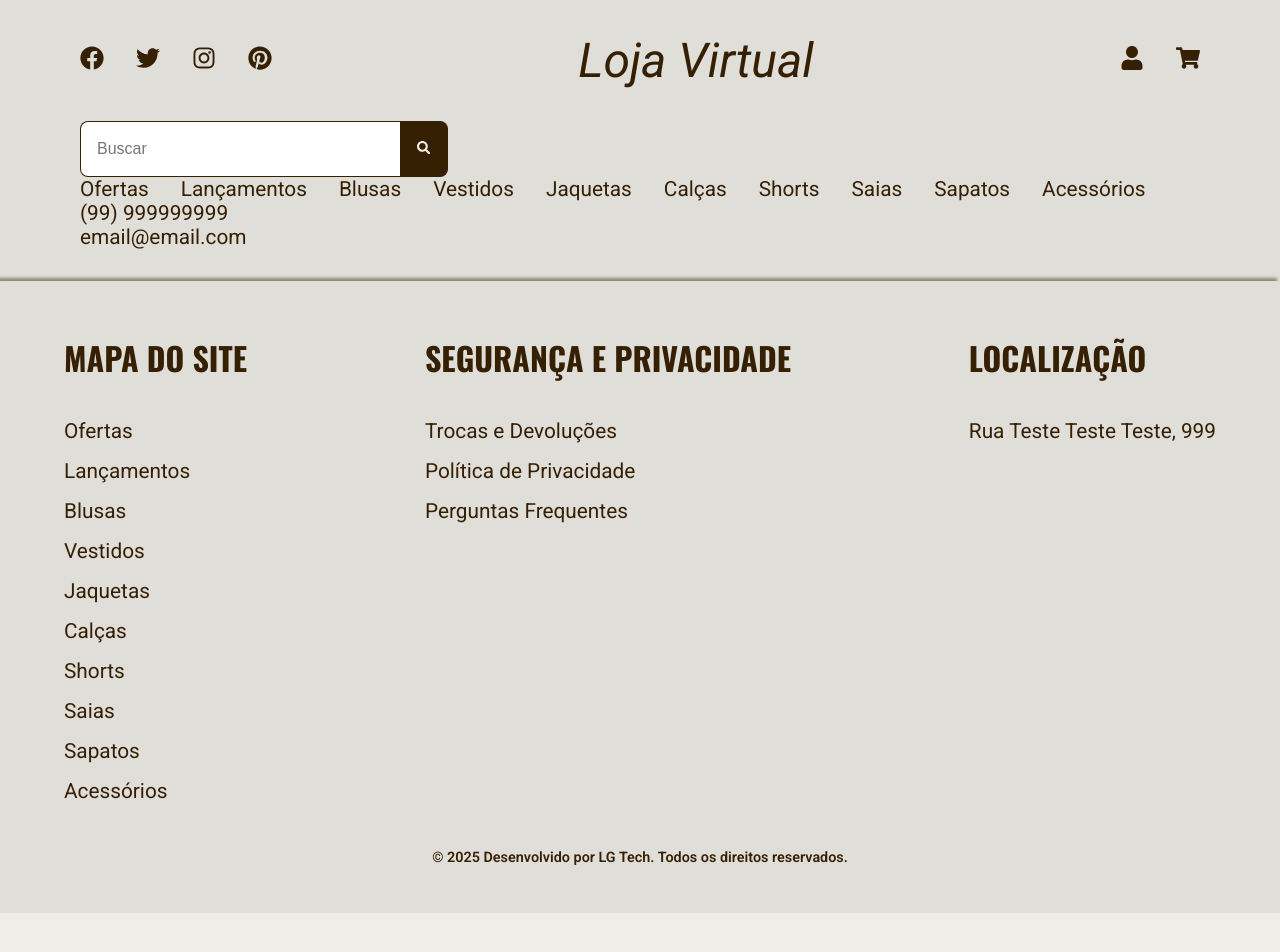
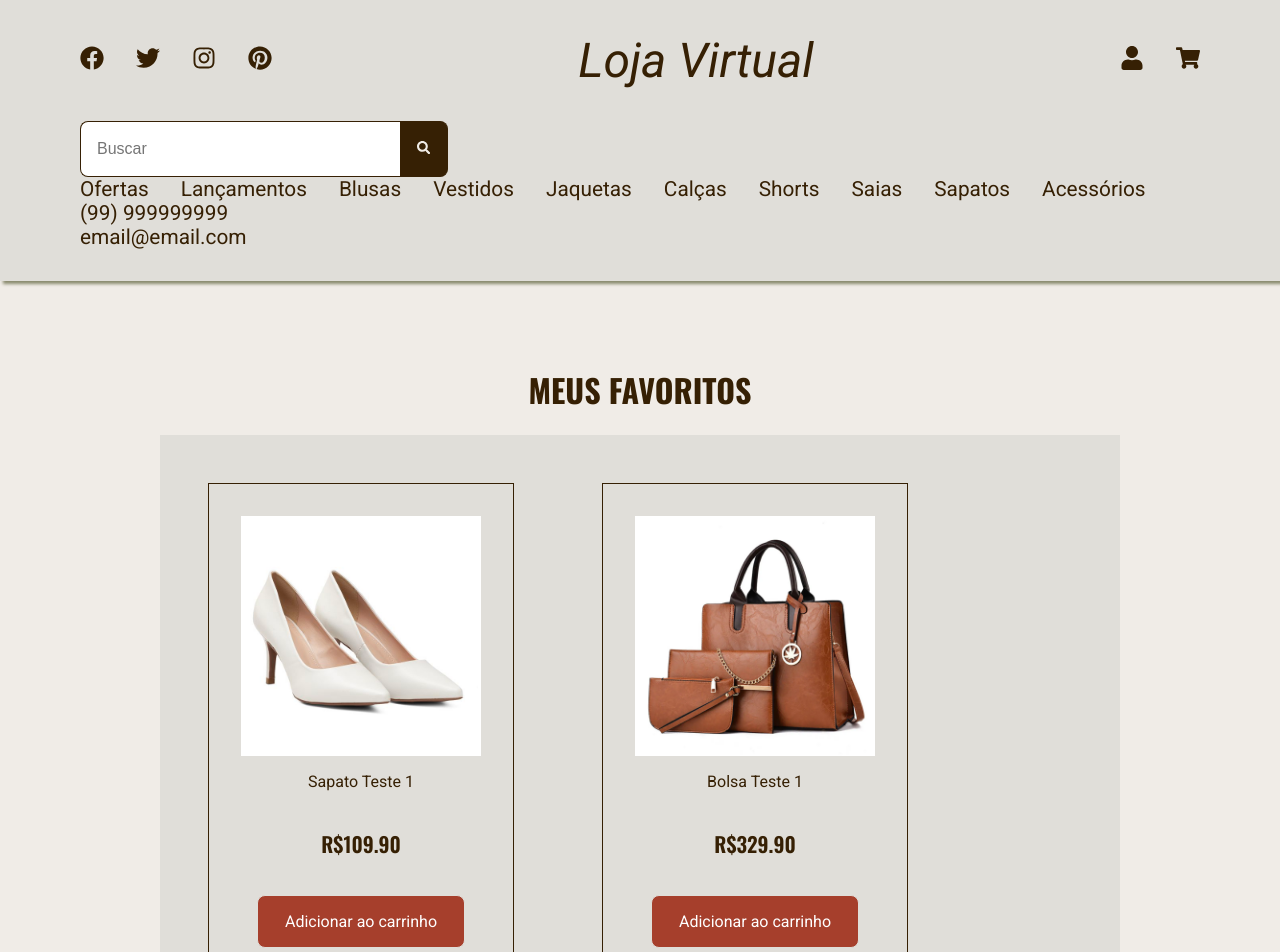
Before and after one commit to lucas14guesser/template-ecommerce-website, a React (Vite) app: page /meus-favoritos in a window 1280 px wide. Shown: the top 952 px of the page. Before the commit the page ends 913 px from the top, so only its background shows below. Built offline with nearby package versions, Linux system fonts and the light colour scheme.

Commit message:
fav page

```diff
--- a/src/components/CarouselCategoria.jsx
+++ b/src/components/CarouselCategoria.jsx
@@ -1,8 +1,7 @@
 import React from 'react';
 import Slider from 'react-slick';
-import { ContainerImgsCarousel, ImgsCarousel, Title, FontPreco, NewPrice, BtnDefault } from '../styles/GlobalStyles';
+import { ContainerImgsCarousel, ImgsCarousel, Title, FontPreco, NewPrice, BtnDefault, LinkProd } from '../styles/GlobalStyles';
 import { precoFormat, settingsCarousel } from './home/HomeServices';
-import { Link } from 'react-router-dom';
 
 export default function CarouselCategoria({ categoria, produtos }) {
     return (
@@ -12,9 +11,8 @@ export default function CarouselCategoria({ categoria, produtos }) {
                 {produtos.map((produto, index) => (
                     <div key={index}>
                         <ContainerImgsCarousel>
-                            <Link to={`/produtos/produto/${(produto.id)}`}>
+                            <LinkProd to={`/produtos/produto/${(produto.id)}`}>
                                 <ImgsCarousel src={produto.fotos[0].foto} alt={produto.nome} />
-                            </Link>
                                 <p>{produto.nome}</p>
                                 {produto.ofertas && produto.ofertas[0]?.oferta ? (
                                     <NewPrice>
@@ -26,7 +24,7 @@ export default function CarouselCategoria({ categoria, produtos }) {
                                 ) : (
                                     <FontPreco>R${precoFormat(produto.preco)}</FontPreco>
                                 )}
-
+                            </LinkProd>
                             <BtnDefault>Adicionar ao carrinho</BtnDefault>
                         </ContainerImgsCarousel>
                     </div>
--- a/src/components/produtos/ListaProdutos.jsx
+++ b/src/components/produtos/ListaProdutos.jsx
@@ -1,7 +1,6 @@
 import React from 'react'
-import { BtnDefault, ContainerImgsCarousel, FontPreco, ImgsCarousel, NewPrice, Title } from '../../styles/GlobalStyles'
+import { BtnDefault, ContainerImgsCarousel, FontPreco, ImgsCarousel, LinkProd, NewPrice, Title } from '../../styles/GlobalStyles'
 import { ProdutosC } from './ProdutosStyles'
-import { Link } from 'react-router-dom'
 import { precoFormat } from '../home/HomeServices'
 
 export default function ListaProdutos({ categoria, produtos }) {
@@ -12,9 +11,9 @@ export default function ListaProdutos({ categoria, produtos }) {
                 {produtos.map((produto, index) => (
                     <div key={index}>
                         <ContainerImgsCarousel>
-                            <Link to={`/produtos/produto/${(produto.id)}`}>
+                            <LinkProd to={`/produtos/produto/${(produto.id)}`}>
                                 <ImgsCarousel src={produto.fotos[0].foto} alt={produto.nome} />
-                            </Link>
+
                                 <p>{produto.nome}</p>
                                 {produto.ofertas && produto.ofertas[0]?.oferta ? (
                                     <NewPrice>
@@ -26,7 +25,7 @@ export default function ListaProdutos({ categoria, produtos }) {
                                 ) : (
                                     <FontPreco>R${precoFormat(produto.preco)}</FontPreco>
                                 )}
-
+                            </LinkProd>
                             <BtnDefault>Adicionar ao carrinho</BtnDefault>
                         </ContainerImgsCarousel>
                     </div>
--- a/src/components/produtos/ProdutosServices.jsx
+++ b/src/components/produtos/ProdutosServices.jsx
@@ -699,6 +699,7 @@ export const categoriasProdutos = [
                     }
                 ],
                 lancamento: true,
+                favorito: true,
             },
             {
                 id: 11,
@@ -840,6 +841,7 @@ export const categoriasProdutos = [
                     { foto: "/assets/roupas/bolsa-teste-1.png" }
                 ],
                 preco: 329.90,
+                favorito: true,
             },
             {
                 id: 91,
@@ -887,6 +889,7 @@ export const categoriasProdutos = [
 export const todosProdutos = categoriasProdutos.flatMap(cat => cat.produtos);
 export const lancamentos = todosProdutos.filter(p => p.lancamento);
 export const ofertas = todosProdutos.filter(p => p.ofertas?.[0]?.oferta);
+export const favoritos = todosProdutos.filter(p => p.favorito);
 
 export function obterCategoriaSelecionada(categoriaURL) {
     if (categoriaURL === 'lancamentos') {
--- /dev/null
+++ b/src/pages/Favoritos.jsx
@@ -0,0 +1,20 @@
+import React from 'react'
+import { Container, Title } from '../styles/GlobalStyles'
+import ListaProdutos from '../components/produtos/ListaProdutos'
+import { favoritos } from '../components/produtos/ProdutosServices'
+
+export default function Favoritos() {
+    return (
+        <>
+            <title>Meus Favoritos</title>
+            <Container>
+                {favoritos.length > 0 && (
+                    <ListaProdutos
+                        categoria={"Meus Favoritos"}
+                        produtos={favoritos}
+                    />
+                )}
+            </Container>
+        </>
+    )
+}
--- a/src/pages/Produtos.jsx
+++ b/src/pages/Produtos.jsx
@@ -5,14 +5,19 @@ import ListaProdutos from '../components/produtos/ListaProdutos'
 import { obterCategoriaSelecionada } from '../components/produtos/ProdutosServices'
 import BuscaProdutos from '../components/produtos/BuscaProdutos'
 import { urlFormat } from '../components/home/HomeServices'
+import Favoritos from './Favoritos'
 
-export default function Produtos({ paginaBusca = false }) {
+export default function Produtos({ paginaBusca = false, paginaFavoritos = false }) {
   const { categoria } = useParams()
   const categoriaURL = categoria ? urlFormat(categoria) : null
   const categoriaSelecionada = categoriaURL ? obterCategoriaSelecionada(categoriaURL) : null
 
   if (paginaBusca) {
     return <BuscaProdutos />
+  }
+
+  if (paginaFavoritos) {
+    return <Favoritos />
   }
 
   return (
--- a/src/router/RouterServices.jsx
+++ b/src/router/RouterServices.jsx
@@ -23,6 +23,10 @@ export const routeList = [
     {
         caminho: '/buscar',
         componente: <Produtos paginaBusca={true} />,
+    },
+    {
+        caminho: '/meus-favoritos',
+        componente: <Produtos paginaFavoritos={true} />,
     },
     {
         caminho: '/login',
--- a/src/styles/GlobalStyles.js
+++ b/src/styles/GlobalStyles.js
@@ -84,6 +84,9 @@ export const GlobalStyles = createGlobalStyle`
     margin-block-end: 0;
     padding-inline-start: 0;
   }
+  a {
+    color: var(--color-txt);
+  }
 `
 export const ModalC = styled.div`
   display: flex;
@@ -146,6 +149,12 @@ export const Title = styled.h1`
   @media (max-width: 480px) {
     font-size: 1.5rem;
   }
+`
+export const LinkProd = styled(Link)`
+  text-decoration: none;
+  display: flex;
+  flex-direction: column;
+  align-items: center;
 `
 export const ContainerImgsCarousel = styled.div`
   display: flex;
@@ -252,15 +261,15 @@ export const FormInput = styled.input`
   background-color: var(--color-bg-section);
 
   @media (max-width: 1024px) {
-    width: 30rem;
+    width: 25rem;
   }
 
   @media (max-width: 768px) {
-    width: 25rem;
+    width: 20rem;
   }
 
   @media (max-width: 480px) {
-    width: 20rem;
+    width: 15rem;
   }
 `
 export const LinkDefault = styled(Link)`
@@ -321,9 +330,9 @@ export const TopicFont = styled.p`
 `
 export const BtnIcon = styled.button`
   width: 3rem;
-  color: var(--color-bg);
-  background-color: var(--color-btn);
-  border: 1px solid var(--color-bg-sec);
+  color: var(--color-btn);
+  background-color: var(--color-bg-sec);
+  border: none;
   cursor: pointer;
   transition: var(--trans-time);
   box-sizing: border-box;
@@ -331,6 +340,6 @@ export const BtnIcon = styled.button`
   font-size: var(--font-destq-sz);
 
   &:hover {
-    background-color: var(--color-hover);
+    color: var(--color-hover);
   }
 `
--- a/vite.config.js
+++ b/vite.config.js
@@ -17,6 +17,7 @@ export default defineConfig({
         produtoEspecifico: resolve(__dirname, './src/pages/ProdutoEspecifico.jsx'),
         segurancaPrivacidade: resolve(__dirname, './src/pages/SegurancaEPrivacidade.jsx'),
         userData: resolve(__dirname, './src/pages/UserData.jsx'),
+        favoritos: resolve(__dirname, './src/pages/Favoritos.jsx'),
       }
     }
   }
```
Also changed, not shown: 27 other files (tests, documents, lock files or other folders). Lines whose indentation alone changed are shown as unchanged.
